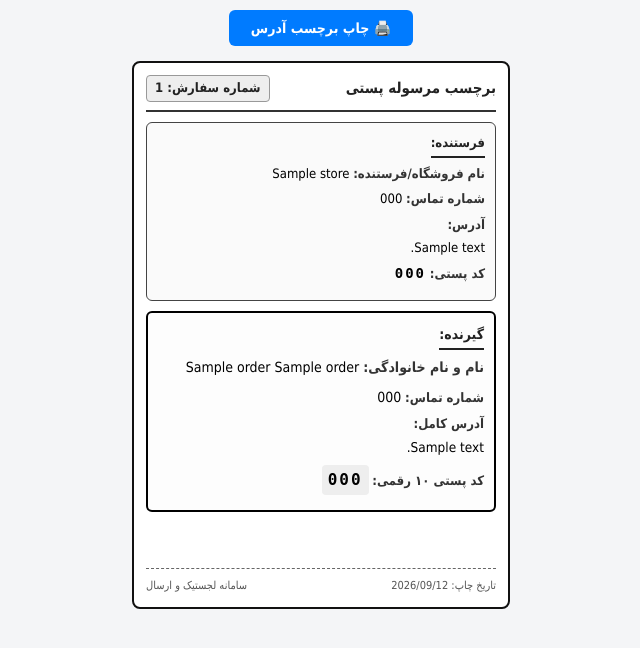
After one commit to shahriar-gholami/liatoy-shop, a Django app: page /order/1/shipping-label/ in a window 1280 px wide. The commit adds this page. Shown: the top 648 px of the page, without its empty margins (319-959 px from the left). Run offline with Django 4.2, Linux system fonts and the light colour scheme; a user stored in the database is signed in; tables that the repository leaves empty hold one stand-in row (values such as "Sample post"); some libraries are stand-ins or nearby versions.

Commit message:
factor & shipping label added to admin panel

```diff
--- a/core/shop/models.py
+++ b/core/shop/models.py
@@ -46,6 +46,7 @@ class Store(models.Model):
     name = models.CharField(max_length=250, unique=True, verbose_name='عنوان')
     is_active = models.BooleanField(default = False, verbose_name='فعال')
     address = models.CharField(max_length = 500, null=True, blank=True, verbose_name='آدرس')
+    zipcode = models.CharField(max_length=10, default='1234567890')
     country = models.CharField(max_length = 250, default = 'iran', verbose_name='کشور')
     city = models.CharField(max_length = 250, default='tehran', verbose_name='شهر')
     about_description = models.TextField(default = "درباره فروشگاه، خدمات و سوابق آن", verbose_name='توضیحات')
--- /dev/null
+++ b/core/shop/templates/shop/shipping_label.html
@@ -0,0 +1,240 @@
+<!DOCTYPE html>
+<html lang="fa" dir="rtl">
+<head>
+    <meta charset="UTF-8">
+    <meta name="viewport" content="width=device-width, initial-scale=1.0">
+    <title>برچسب پستی سفارش #{{ order.id }}</title>
+    <style>
+        /* تنظیمات صفحه برای چاپ عمودی (Portrait) */
+        @page {
+            size: A6 portrait; /* اندازه استاندارد لیبل پستی: ۱۰×۱۵ سانتی‌متر یا A6 */
+            margin: 6mm;
+        }
+
+        * {
+            box-sizing: border-box;
+            -webkit-print-color-adjust: exact;
+            print-color-adjust: exact;
+        }
+
+        body {
+            font-family: 'Vazirmatn', Tahoma, 'B Yekan', sans-serif;
+            margin: 0;
+            padding: 10px;
+            background-color: #f4f5f7;
+            color: #222;
+            font-size: 13px;
+            line-height: 1.6;
+        }
+
+        /* دکمه پرینت در صفحه (در چاپ محو می‌شود) */
+        .no-print {
+            text-align: center;
+            margin-bottom: 15px;
+        }
+        .print-btn {
+            background-color: #007bff;
+            color: white;
+            border: none;
+            padding: 10px 22px;
+            font-size: 14px;
+            font-weight: bold;
+            border-radius: 6px;
+            cursor: pointer;
+            font-family: inherit;
+        }
+        .print-btn:hover {
+            background-color: #0056b3;
+        }
+
+        /* ظرف اصلی لیبل پستی عمودی */
+        .shipping-label {
+            width: 100%;
+            max-width: 100mm; /* عرض مناسب چاپ عمودی */
+            min-height: 145mm;
+            margin: 0 auto;
+            background: #ffffff;
+            border: 2px solid #111;
+            border-radius: 8px;
+            padding: 12px;
+            display: flex;
+            flex-direction: column;
+            justify-content: space-between;
+        }
+
+        /* سربرگ لیبل */
+        .label-header {
+            display: flex;
+            justify-content: space-between;
+            align-items: center;
+            border-bottom: 2px solid #333;
+            padding-bottom: 8px;
+            margin-bottom: 10px;
+        }
+        .label-title {
+            font-size: 15px;
+            font-weight: 800;
+        }
+        .order-badge {
+            font-size: 13px;
+            font-weight: bold;
+            background: #eee;
+            border: 1px solid #999;
+            padding: 2px 8px;
+            border-radius: 4px;
+        }
+
+        /* بخش‌های فرستنده و گیرنده */
+        .card-box {
+            border: 1.5px solid #444;
+            border-radius: 6px;
+            padding: 10px;
+            margin-bottom: 10px;
+            background-color: #fff;
+        }
+        .sender-box {
+            background-color: #fafafa;
+        }
+        .receiver-box {
+            border-width: 2.5px;
+            border-color: #000;
+            background-color: #fdfdfd;
+            flex-grow: 1; /* گیرنده فضای اصلی را می‌گیرد */
+        }
+
+        .box-title {
+            font-size: 13px;
+            font-weight: 800;
+            margin-bottom: 6px;
+            display: inline-block;
+            padding-bottom: 2px;
+            border-bottom: 2px solid #222;
+        }
+
+        .row-item {
+            margin-bottom: 5px;
+        }
+        .label-text {
+            font-weight: 700;
+            color: #333;
+        }
+        .value-text {
+            font-weight: 500;
+            color: #000;
+        }
+        .address-text {
+            text-align: justify;
+            display: block;
+            margin-top: 2px;
+            line-height: 1.5;
+        }
+        .zipcode-highlight {
+            font-family: monospace, Tahoma;
+            font-size: 14px;
+            letter-spacing: 2px;
+            font-weight: bold;
+            direction: ltr;
+            display: inline-block;
+        }
+
+        /* فوتر و بارکد پایین بسته */
+        .label-footer {
+            border-top: 1.5px dashed #666;
+            padding-top: 8px;
+            display: flex;
+            justify-content: space-between;
+            align-items: center;
+            font-size: 11px;
+            color: #555;
+        }
+
+        /* استایل مخصوص زمان پرینت گرفتن */
+        @media print {
+            body {
+                background: none;
+                padding: 0;
+            }
+            .no-print {
+                display: none;
+            }
+            .shipping-label {
+                max-width: 100%;
+                border: 2px solid #000;
+                box-shadow: none;
+                page-break-inside: avoid;
+            }
+        }
+    </style>
+</head>
+<body>
+
+    <!-- دکمه چاپ در مرورگر -->
+    <div class="no-print">
+        <button class="print-btn" onclick="window.print()">🖨️ چاپ برچسب آدرس</button>
+    </div>
+
+    <!-- بدنه برچسب عمودی -->
+    <div class="shipping-label">
+        <div>
+            <!-- سربرگ -->
+            <div class="label-header">
+                <span class="label-title">برچسب مرسوله پستی</span>
+                <span class="order-badge">شماره سفارش: {{ order.id }}</span>
+            </div>
+
+            <!-- بخش فرستنده -->
+            <div class="card-box sender-box">
+                <div class="box-title">فرستنده:</div>
+                <div class="row-item">
+                    <span class="label-text">نام فروشگاه/فرستنده:</span>
+                    <span class="value-text">{{ store.name }}</span>
+                </div>
+                <div class="row-item">
+                    <span class="label-text">شماره تماس:</span>
+                    <span class="value-text" dir="ltr">{{ store.phone_number }}</span>
+                </div>
+                <div class="row-item">
+                    <span class="label-text">آدرس:</span>
+                    <span class="value-text address-text">{{ store.address }}</span>
+                </div>
+                <div class="row-item">
+                    <span class="label-text">کد پستی:</span>
+                    <span class="value-text zipcode-highlight">{{ store.zipcode }}</span>
+                </div>
+            </div>
+
+            <!-- بخش گیرنده -->
+            <div class="card-box receiver-box">
+                <div class="box-title" style="font-size: 14px;">گیرنده:</div>
+                <div class="row-item" style="font-size: 14px; margin-bottom: 8px;">
+                    <span class="label-text">نام و نام خانوادگی:</span>
+                    <strong class="value-text">{{ order.reciever_name }} {{ order.reciever_familly_name }}</strong>
+                </div>
+                <div class="row-item">
+                    <span class="label-text">شماره تماس:</span>
+                    <strong class="value-text" dir="ltr" style="font-size: 14px;">{{ order.reciever_phone_number }}</strong>
+                </div>
+                <div class="row-item">
+                    <span class="label-text">آدرس کامل:</span>
+                    <span class="value-text address-text" style="font-size: 13.5px;">
+                        {{ order.reciever_address }}
+                    </span>
+                </div>
+                <div class="row-item" style="margin-top: 8px;">
+                    <span class="label-text">کد پستی ۱۰ رقمی:</span>
+                    <span class="value-text zipcode-highlight" style="font-size: 16px; background: #eee; padding: 2px 6px; border-radius: 4px;">
+                        {{ order.reciever_zip_code }}
+                    </span>
+                </div>
+            </div>
+        </div>
+
+        <!-- پایین لیبل -->
+        <div class="label-footer">
+            <span>تاریخ چاپ: {% now "Y/m/d" %}</span>
+            <span>سامانه لجستیک و ارسال</span>
+        </div>
+    </div>
+
+</body>
+</html>
--- a/core/shop/urls.py
+++ b/core/shop/urls.py
@@ -54,6 +54,7 @@ urlpatterns = [
     path('contact/', views.ContactUsPageView.as_view(), name='contact'),
     path('faq/', views.FaqView.as_view(), name='faq_list'),
     path('factor/<int:order_id>/', views.FactorView.as_view(), name='factor'),
+    path("order/<int:order_id>/shipping-label/", views.shipping_label_view, name="shipping_label"),
     path('policies/', views.PoliciesView.as_view(), name='policies'),
     path('videos/', views.VideosView.as_view(), name='videos'),
     path('blog/', views.BlogView.as_view(), name='post_list'),
--- a/core/shop/views.py
+++ b/core/shop/views.py
@@ -2258,3 +2258,18 @@ class FactorView(View):
     def get(self, request, order_id):
         order = Order.objects.get(id=order_id)
         return render(request, self.template_name, {"order":order})
+
+from django.contrib.admin.views.decorators import staff_member_required
+
+@staff_member_required
+def shipping_label_view(request, order_id):
+    order = get_object_or_404(Order, id=order_id)
+
+    # اطلاعات فروشگاه (می‌تواند از مدل تنظیمات یا Settings خوانده شود)
+    store = Store.objects.first()
+
+    context = {
+        "order": order,
+        "store": store,
+    }
+    return render(request, "shop/shipping_label.html", context)
```
Also changed, not shown: core/shop/admin.py (+40 -8 lines), core/shop/templates/shop/factor.html (+9 -3 lines), core/shop/migrations/0085_store_zipcode_alter_product_is_special.py (added).
